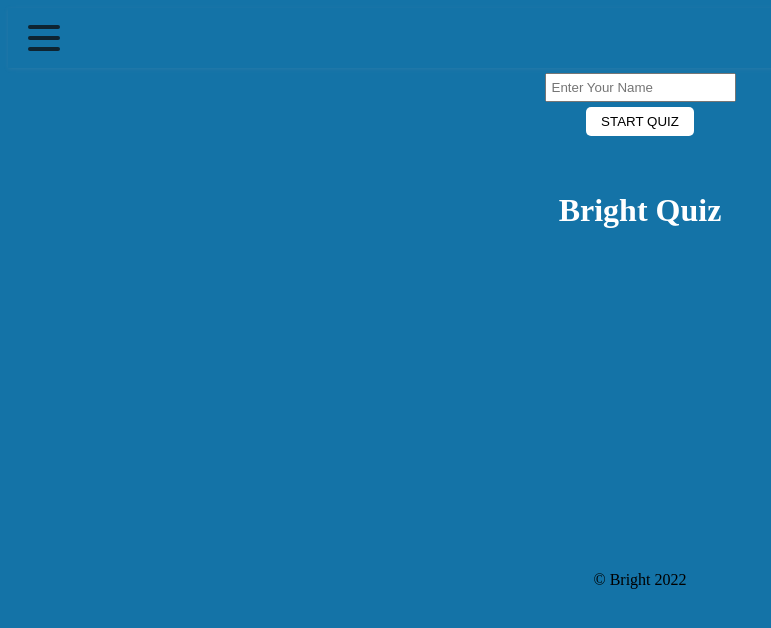
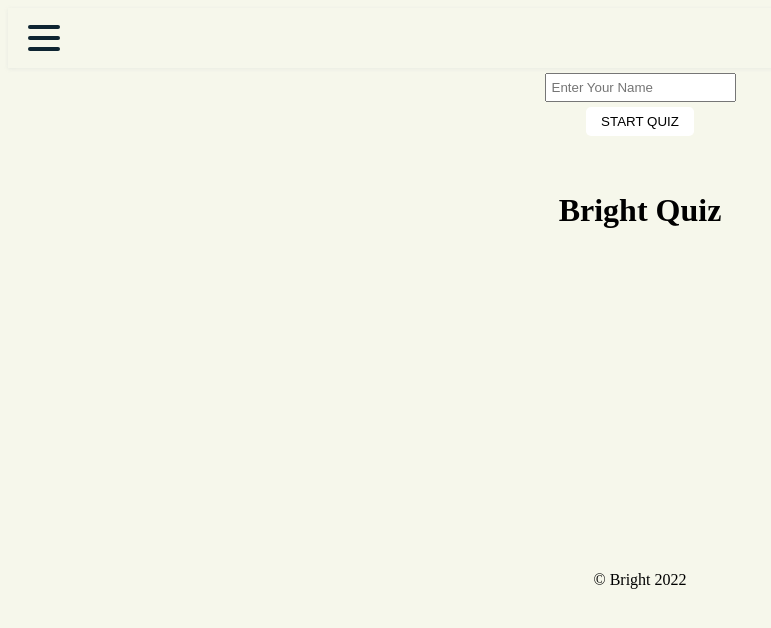
Before and after one commit to Yonisid/Examensarbete, a plain HTML site: page index.html in a window 1280 px wide. Shown: the whole page, without its empty margins (0-771 px from the left). Drawn offline with Linux system fonts and the light colour scheme.

Commit message:
just a commit

```diff
--- a/style.css
+++ b/style.css
@@ -5,7 +5,7 @@
 }
 
 body {
-  background-color: rgb(20, 115, 167);
+  background-color: #F6F7EB;
 }
 
 .navbar {
@@ -144,7 +144,7 @@ display: none;
 
 .h1-main {
   justify-content: center;
-  color: white;
+  color: black;
 }
 .hide{
   display: none;
```
